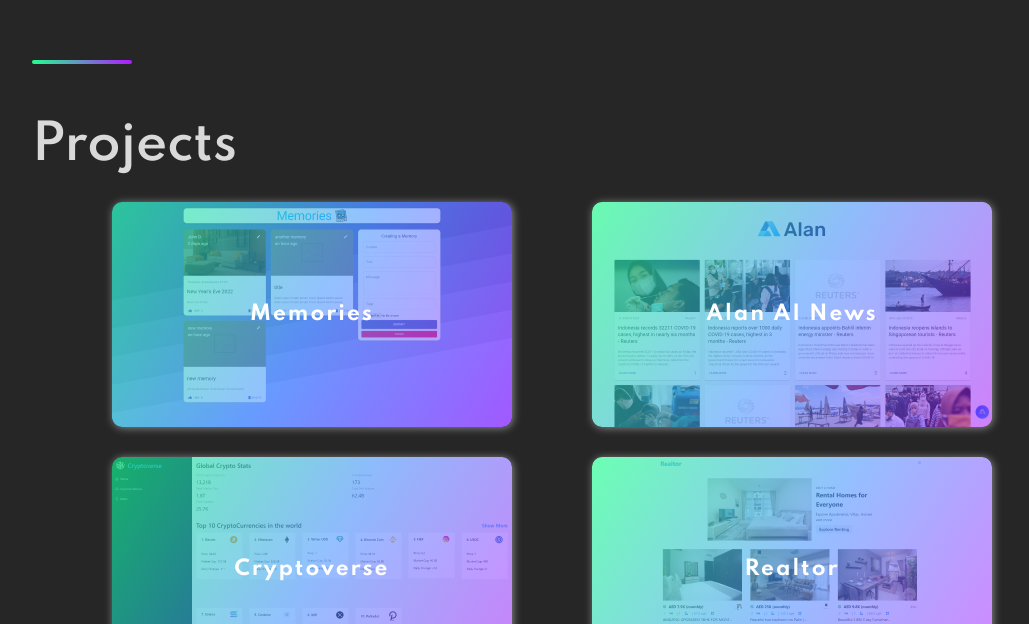
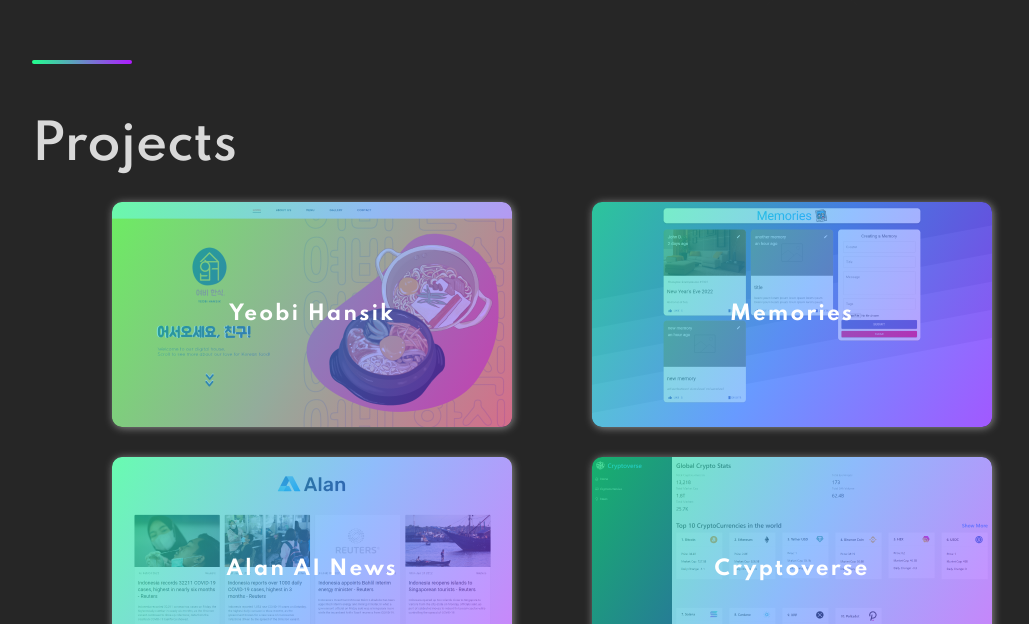
Before and after one commit to marcelinaang/portfolio_website, a Next.js app: page / in a window 1280 px wide. Shown: the part 598-1222 px from the top of the page, without its empty margins (88-1117 px from the left). Built offline with nearby package versions, Linux system fonts and the light colour scheme; a web font is replaced by a local one.

Commit message:
add yeobi as project

```diff
--- a/src/constants/constants.js
+++ b/src/constants/constants.js
@@ -1,4 +1,15 @@
 export const projects = [
+    {
+        title: "Yeobi Hansik",
+        subtitle: "Brand/Company Website",
+        description:
+            ".....",
+        image: "/images/7.png",
+        tags: ["React", "Styled Component", "Smooth Scroll", "Instagram Feed"],
+        source: "",
+        visit: "https://yeobihansik.com/",
+        id: 7,
+    },
     {
         title: "Memories",
         subtitle: "MERN App",
```
Also changed, not shown: public/images/7.png (added).
